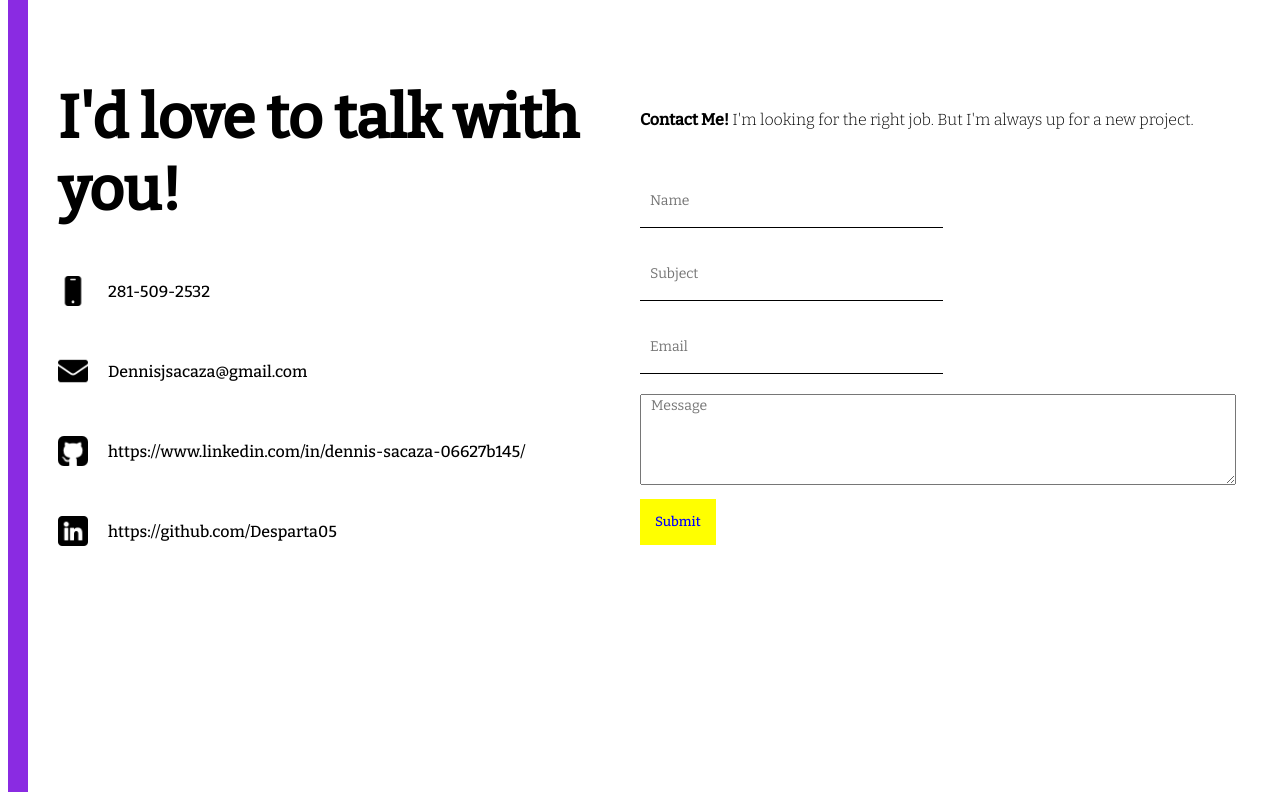
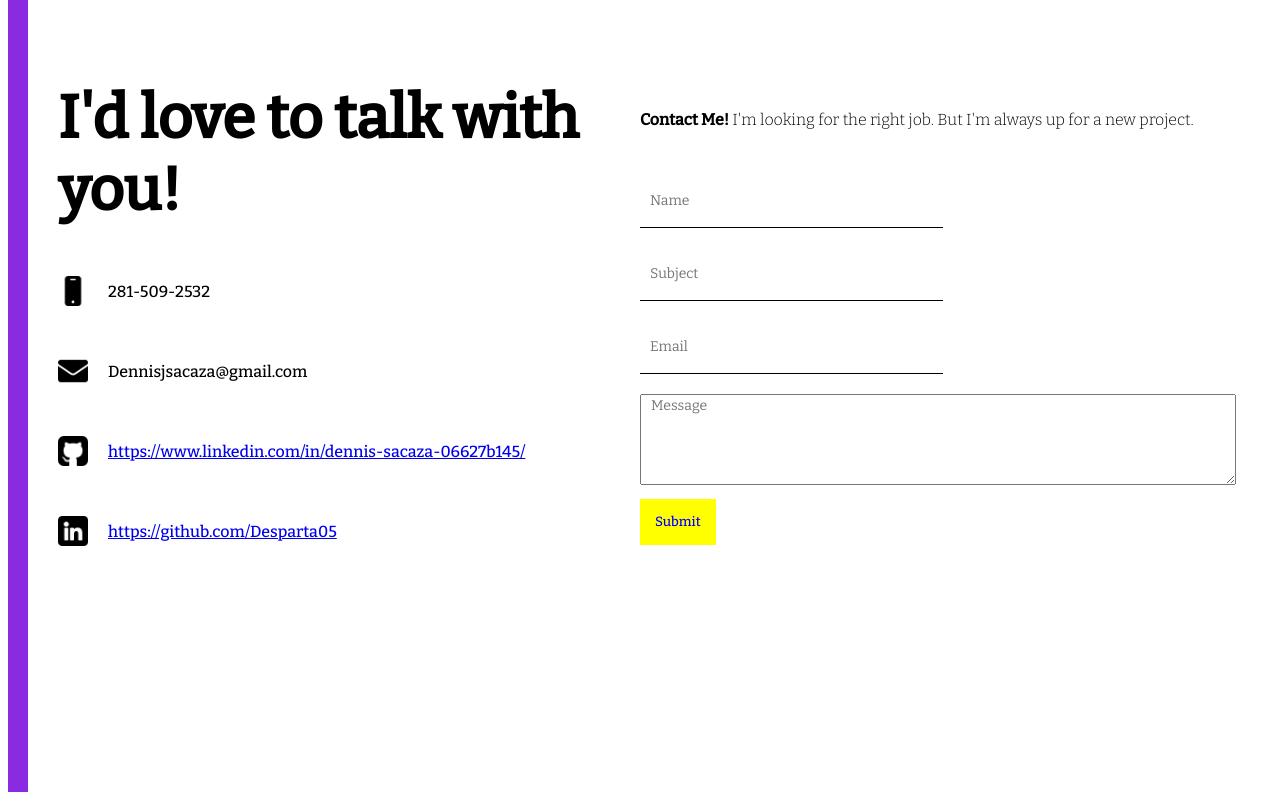
Before and after one commit to Desparta05/ReactPortfolio, a React (Create React App) app in the folder client/: page / in a window 1280 px wide. Shown: the part 2610-3410 px from the top of the page. Built offline with nearby package versions, Linux system fonts and the light colour scheme.

Commit message:
Added a tag for links.

```diff
--- a/client/src/components/contact/contact.js
+++ b/client/src/components/contact/contact.js
@@ -40,14 +40,14 @@
                             <img src={Email} alt='' className='c-icon'/>
                             Dennisjsacaza@gmail.com
                         </div>
-                        <div className='c-info-item'>
-                            <img src={Github} alt='' className='c-icon'/>
+                        <a href="https://www.linkedin.com/in/dennis-sacaza-06627b145/" className='c-info-item'>
+                            <img src={Github} alt='' className='c-icon' />
                             https://www.linkedin.com/in/dennis-sacaza-06627b145/
-                        </div>
-                        <div className='c-info-item'>
+                        </a>
+                        <a href="https://github.com/Desparta05" className='c-info-item'>
                             <img src={Linkedin} alt='' className='c-icon'/>
                             https://github.com/Desparta05
-                        </div>
+                        </a>
                     </div>
                 </div>
                 <div className='c-right'>
```
